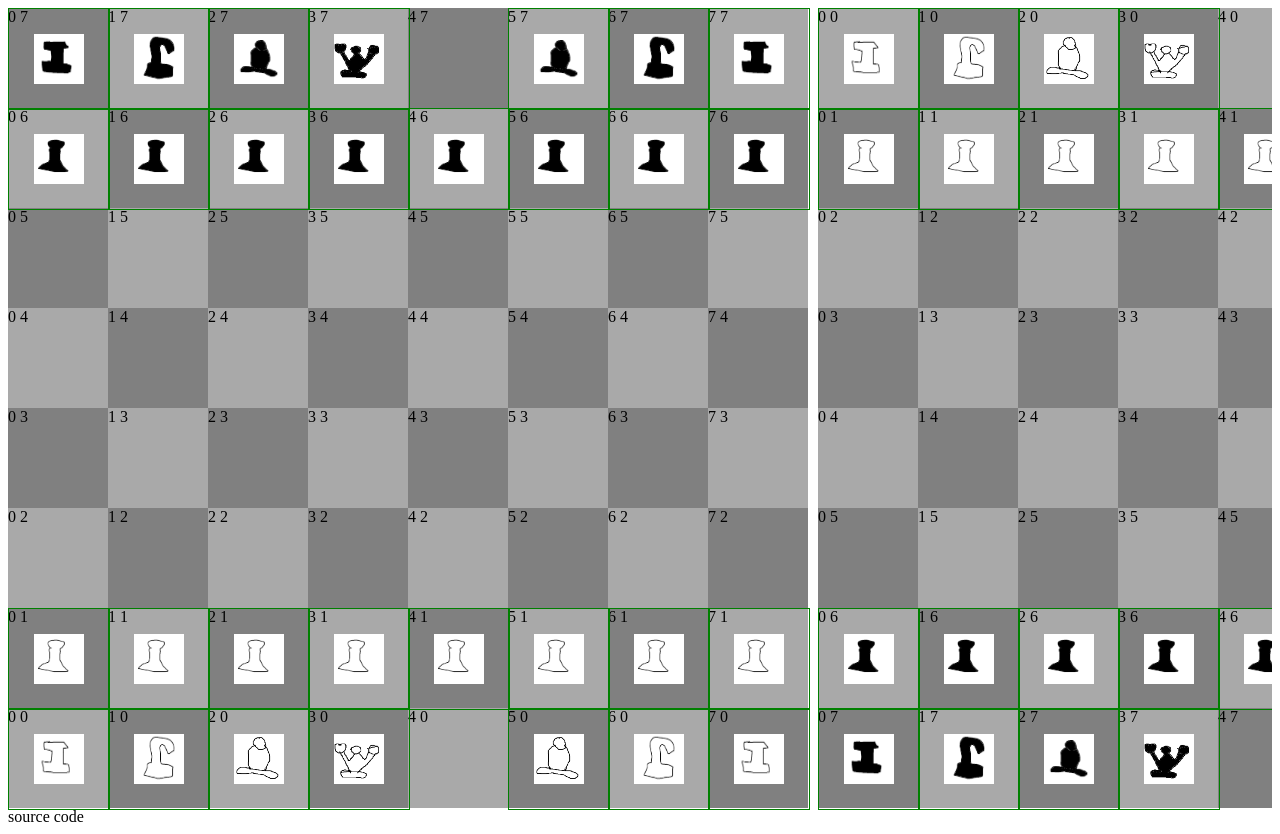
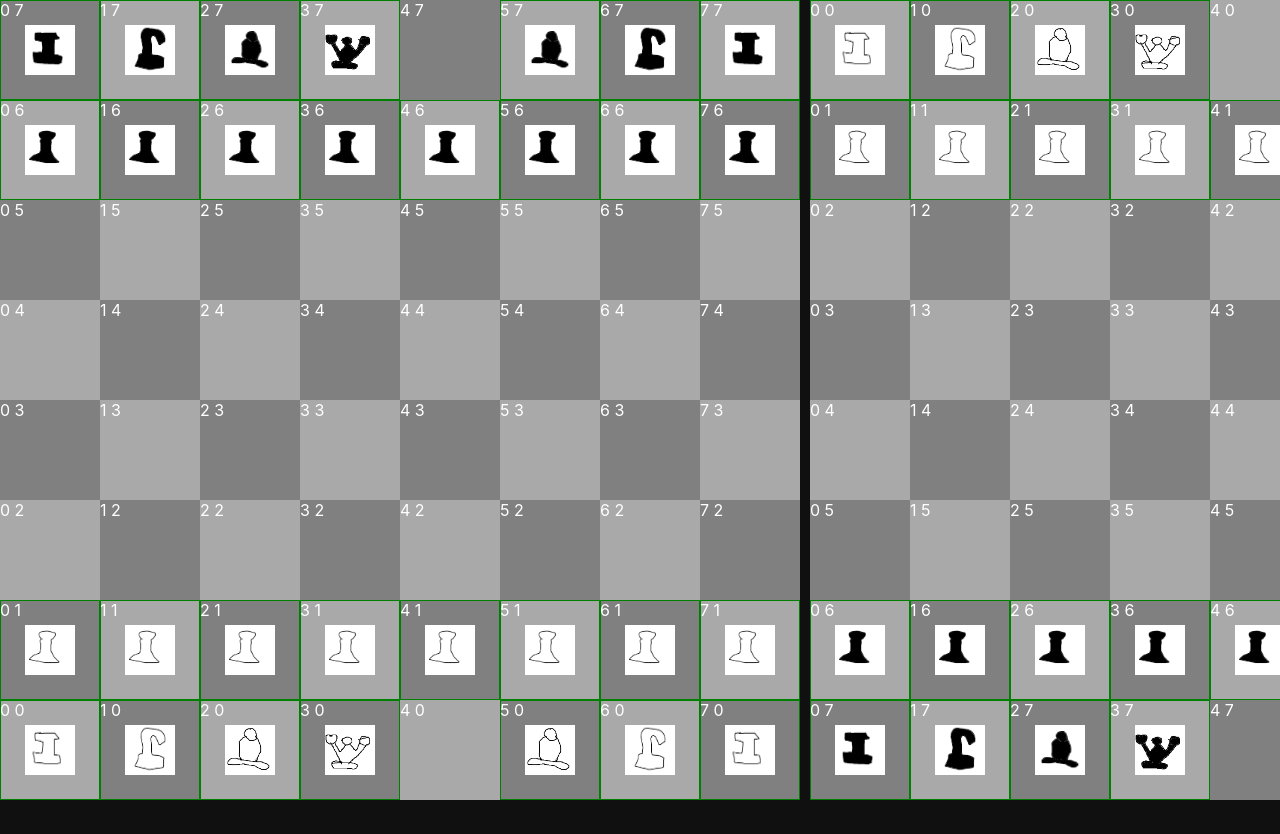
Before and after one commit to Jeffmagma/chess, a Next.js app: page /game in a window 1280 px wide. After the commit the page ends 800 px from the top, so only its background shows below. Built offline with nearby package versions, Linux system fonts and the light colour scheme; no server answers; what @supabase/auth-helpers-react would draw is missing.

Commit message:
update supabase styles and fix sign out

```diff
--- a/pages/index.tsx
+++ b/pages/index.tsx
@@ -46,7 +46,7 @@ export default function Home() {
 						}}>lol
 						</button>
 						<p>signed in</p>
-						<button className="button block" onClick={supabase.auth.signOut}>
+						<button className="button block" onClick={() => supabase.auth.signOut()}>
 							Sign Out
 						</button>
 					</>
--- a/styles/globals.css
+++ b/styles/globals.css
@@ -1,17 +1,480 @@
+html,
+body {
+  --custom-font-family: -apple-system, BlinkMacSystemFont, Segoe UI, Roboto, Oxygen, Ubuntu,
+  Cantarell, Fira Sans, Droid Sans, Helvetica Neue, sans-serif;
+  --custom-bg-color: #101010;
+  --custom-panel-color: #222;
+  --custom-box-shadow: 0 2px 8px 0 rgba(0, 0, 0, 0.8);
+  --custom-color: #fff;
+  --custom-color-brand: #24b47e;
+  --custom-color-secondary: #666;
+  --custom-border: 1px solid #333;
+  --custom-border-radius: 5px;
+  --custom-spacing: 5px;
+
+  padding: 0;
+  margin: 0;
+  font-family: var(--custom-font-family);
+  background-color: var(--custom-bg-color);
+}
+
+* {
+  color: var(--custom-color);
+  font-family: var(--custom-font-family);
+  box-sizing: border-box;
+}
 
 html,
-body {
-  max-width: 100vw;
+body,
+#__next {
+  height: 100vh;
+  width: 100vw;
   overflow-x: hidden;
 }
 
-a {
-  color: inherit;
+/* Grid */
+
+.container {
+  width: 90%;
+  margin-left: auto;
+  margin-right: auto;
+}
+
+.row {
+  position: relative;
+  width: 100%;
+}
+
+.row [class^='col'] {
+  float: left;
+  margin: 0.5rem 2%;
+  min-height: 0.125rem;
+}
+
+.col-1,
+.col-2,
+.col-3,
+.col-4,
+.col-5,
+.col-6,
+.col-7,
+.col-8,
+.col-9,
+.col-10,
+.col-11,
+.col-12 {
+  width: 96%;
+}
+
+.col-1-sm {
+  width: 4.33%;
+}
+
+.col-2-sm {
+  width: 12.66%;
+}
+
+.col-3-sm {
+  width: 21%;
+}
+
+.col-4-sm {
+  width: 29.33%;
+}
+
+.col-5-sm {
+  width: 37.66%;
+}
+
+.col-6-sm {
+  width: 46%;
+}
+
+.col-7-sm {
+  width: 54.33%;
+}
+
+.col-8-sm {
+  width: 62.66%;
+}
+
+.col-9-sm {
+  width: 71%;
+}
+
+.col-10-sm {
+  width: 79.33%;
+}
+
+.col-11-sm {
+  width: 87.66%;
+}
+
+.col-12-sm {
+  width: 96%;
+}
+
+.row::after {
+  content: '';
+  display: table;
+  clear: both;
+}
+
+.hidden-sm {
+  display: none;
+}
+
+@media only screen and (min-width: 33.75em) {
+  /* 540px */
+  .container {
+    width: 80%;
+  }
+}
+
+@media only screen and (min-width: 45em) {
+  /* 720px */
+  .col-1 {
+    width: 4.33%;
+  }
+
+  .col-2 {
+    width: 12.66%;
+  }
+
+  .col-3 {
+    width: 21%;
+  }
+
+  .col-4 {
+    width: 29.33%;
+  }
+
+  .col-5 {
+    width: 37.66%;
+  }
+
+  .col-6 {
+    width: 46%;
+  }
+
+  .col-7 {
+    width: 54.33%;
+  }
+
+  .col-8 {
+    width: 62.66%;
+  }
+
+  .col-9 {
+    width: 71%;
+  }
+
+  .col-10 {
+    width: 79.33%;
+  }
+
+  .col-11 {
+    width: 87.66%;
+  }
+
+  .col-12 {
+    width: 96%;
+  }
+
+  .hidden-sm {
+    display: block;
+  }
+}
+
+@media only screen and (min-width: 60em) {
+  /* 960px */
+  .container {
+    width: 75%;
+    max-width: 60rem;
+  }
+}
+
+/* Forms */
+
+label {
+  display: block;
+  margin: 5px 0;
+  color: var(--custom-color-secondary);
+  font-size: 0.8rem;
+  text-transform: uppercase;
+}
+
+input {
+  width: 100%;
+  border-radius: 5px;
+  border: var(--custom-border);
+  padding: 8px;
+  font-size: 0.9rem;
+  background-color: var(--custom-bg-color);
+  color: var(--custom-color);
+}
+
+input[disabled] {
+  color: var(--custom-color-secondary);
+}
+
+/* Utils */
+
+.block {
+  display: block;
+  width: 100%;
+}
+
+.inline-block {
+  display: inline-block;
+  width: 100%;
+}
+
+.flex {
+  display: flex;
+}
+
+.flex.column {
+  flex-direction: column;
+}
+
+.flex.row {
+  flex-direction: row;
+}
+
+.flex.flex-1 {
+  flex: 1 1 0;
+}
+
+.flex-end {
+  justify-content: flex-end;
+}
+
+.flex-center {
+  justify-content: center;
+}
+
+.items-center {
+  align-items: center;
+}
+
+.text-sm {
+  font-size: 0.8rem;
+  font-weight: 300;
+}
+
+.text-right {
+  text-align: right;
+}
+
+.font-light {
+  font-weight: 300;
+}
+
+.opacity-half {
+  opacity: 50%;
+}
+
+/* Button */
+
+button,
+.button {
+  color: var(--custom-color);
+  border: var(--custom-border);
+  background-color: var(--custom-bg-color);
+  display: inline-block;
+  text-align: center;
+  border-radius: var(--custom-border-radius);
+  padding: 0.5rem 1rem;
+  cursor: pointer;
+  font-size: 0.9rem;
+  text-transform: uppercase;
+}
+
+button.primary,
+.button.primary {
+  background-color: var(--custom-color-brand);
+  border: 1px solid var(--custom-color-brand);
+}
+
+/* Widgets */
+
+.card {
+  width: 100%;
+  display: block;
+  border: var(--custom-border);
+  border-radius: var(--custom-border-radius);
+  padding: var(--custom-spacing);
+}
+
+.avatar {
+  border-radius: var(--custom-border-radius);
+  overflow: hidden;
+  max-width: 100%;
+}
+
+.avatar.image {
+  object-fit: cover;
+}
+
+.avatar.no-image {
+  background-color: #333;
+  border: 1px solid rgb(200, 200, 200);
+  border-radius: 5px;
+}
+
+.footer {
+  position: absolute;
+  max-width: 100%;
+  bottom: 0;
+  left: 0;
+  right: 0;
+  display: flex;
+  flex-flow: row;
+  border-top: var(--custom-border);
+  background-color: var(--custom-bg-color);
+}
+
+.footer div {
+  padding: var(--custom-spacing);
+  display: flex;
+  align-items: center;
+  width: 100%;
+}
+
+.footer div > img {
+  height: 20px;
+  margin-left: 10px;
+}
+
+.footer > div:first-child {
+  display: none;
+}
+
+.footer > div:nth-child(2) {
+  justify-content: left;
+}
+
+@media only screen and (min-width: 60em) {
+  /* 960px */
+  .footer > div:first-child {
+    display: flex;
+  }
+
+  .footer > div:nth-child(2) {
+    justify-content: center;
+  }
+}
+
+@keyframes spin {
+  from {
+    transform: rotate(0deg);
+  }
+  to {
+    transform: rotate(360deg);
+  }
+}
+
+.mainHeader {
+  width: 100%;
+  font-size: 1.3rem;
+  margin-bottom: 20px;
+}
+
+.avatarPlaceholder {
+  border: var(--custom-border);
+  border-radius: var(--custom-border-radius);
+  width: 35px;
+  height: 35px;
+  background-color: rgba(255, 255, 255, 0.2);
+  display: flex;
+  align-items: center;
+  justify-content: center;
+}
+
+/* Auth */
+
+.auth-widget {
+  display: flex;
+  flex-direction: column;
+  gap: 20px;
+}
+
+.auth-widget > .button {
+  display: flex;
+  align-items: center;
+  justify-content: center;
+  border: none;
+  background-color: #444444;
+  text-transform: none !important;
+  transition: all 0.2s ease;
+}
+
+.auth-widget .button:hover {
+  background-color: #2a2a2a;
+}
+
+.auth-widget .button > .loader,
+.account .button > .loader {
+  width: 17px;
+  animation: spin 1s linear infinite;
+  filter: invert(1);
+}
+
+/* Account */
+
+.account {
+  display: flex;
+  flex-direction: column;
+  gap: 20px;
+}
+
+.account > * > .avatarField {
+  display: flex;
+  align-items: center;
+  margin-bottom: 30px;
+}
+
+.account > * > .avatarField > .avatarContainer {
+  margin-right: 20px;
+}
+
+/* Profile Card */
+
+.profileCard {
+  border-radius: 5px;
+  display: flex;
+  border: var(--custom-border);
+  background-color: var(--custom-panel-color);
+  padding: 20px 20px;
+  margin-bottom: 20px;
+}
+
+.profileCard:last-child {
+  margin-bottom: 0;
+}
+
+.profileCard > .userInfo {
+  margin-left: 20px;
+  font-weight: 300;
+  display: flex;
+  flex-direction: column;
+  justify-content: center;
+}
+
+.profileCard > .userInfo > p {
+  margin: 0;
+}
+
+.profileCard > .userInfo > .username {
+  font-size: 1.3rem;
+  font-weight: 500;
+  margin-bottom: 5px;
+}
+
+.profileCard > .userInfo > .website {
+  font-size: 0.9rem;
+  color: var(--custom-color-brand);
+  margin-bottom: 10px;
   text-decoration: none;
 }
-
-@media (prefers-color-scheme: dark) {
-  html {
-    color-scheme: dark;
-  }
-}
```
